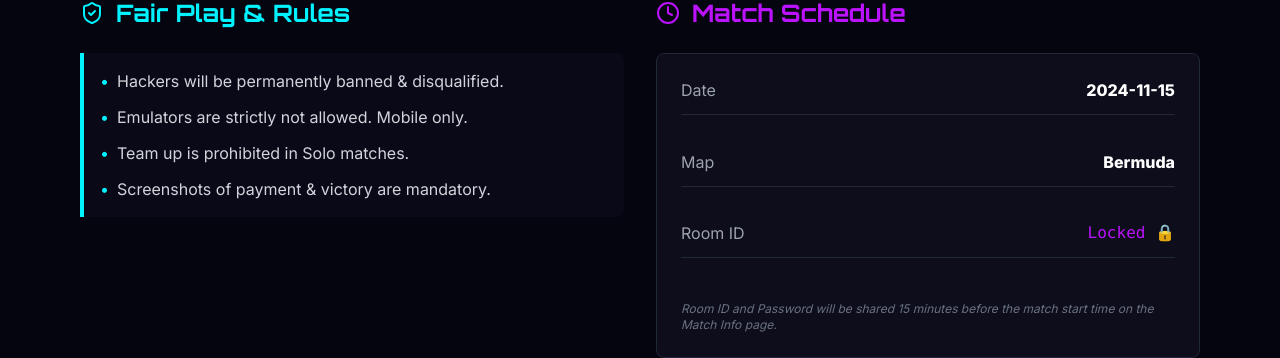
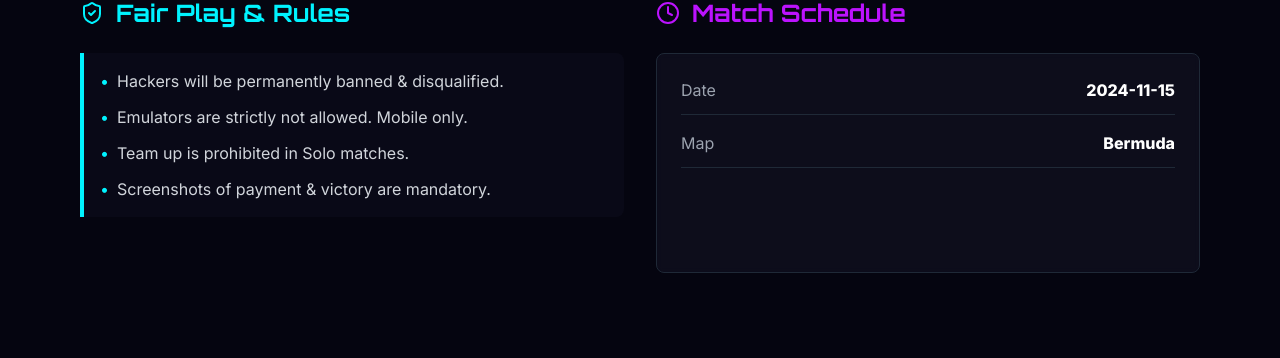
Before and after one commit to Paras1706/Fire-Zone-2.0, a React (Vite) app: page / in a window 1280 px wide. Shown: the part 696-1054 px from the top of the page. After the commit the page ends 969 px from the top, so only its background shows below. Built offline with nearby package versions, Linux system fonts and the light colour scheme.

Commit message:
Remove Room ID section from home page match schedule

```diff
--- a/pages/Home.tsx
+++ b/pages/Home.tsx
@@ -95,7 +95,7 @@ export const Home: React.FC<HomeProps> = ({ setPage }) => {
             <Clock className="mr-3" /> Match Schedule
           </h2>
           <NeonCard className="h-full">
-            <div className="flex flex-col justify-between h-full space-y-4">
+            <div className="space-y-4">
               <div className="flex justify-between items-center border-b border-gray-800 pb-3">
                 <span className="text-gray-400">Date</span>
                 <span className="font-bold">{matchDetails.date}</span>
@@ -104,17 +104,6 @@ export const Home: React.FC<HomeProps> = ({ setPage }) => {
                 <span className="text-gray-400">Map</span>
                 <span className="font-bold">{matchDetails.map}</span>
               </div>
-              <div className="flex justify-between items-center border-b border-gray-800 pb-3">
-                <span className="text-gray-400">Room ID</span>
-                <span className="text-neon-purple font-mono">
-                  {matchDetails.isRoomVisible ? matchDetails.roomId : 'Locked 🔒'}
-                </span>
-              </div>
-              <div className="pt-2">
-                 <p className="text-xs text-gray-500 italic">
-                   Room ID and Password will be shared 15 minutes before the match start time on the Match Info page.
-                 </p>
-              </div>
             </div>
           </NeonCard>
         </div>
```
